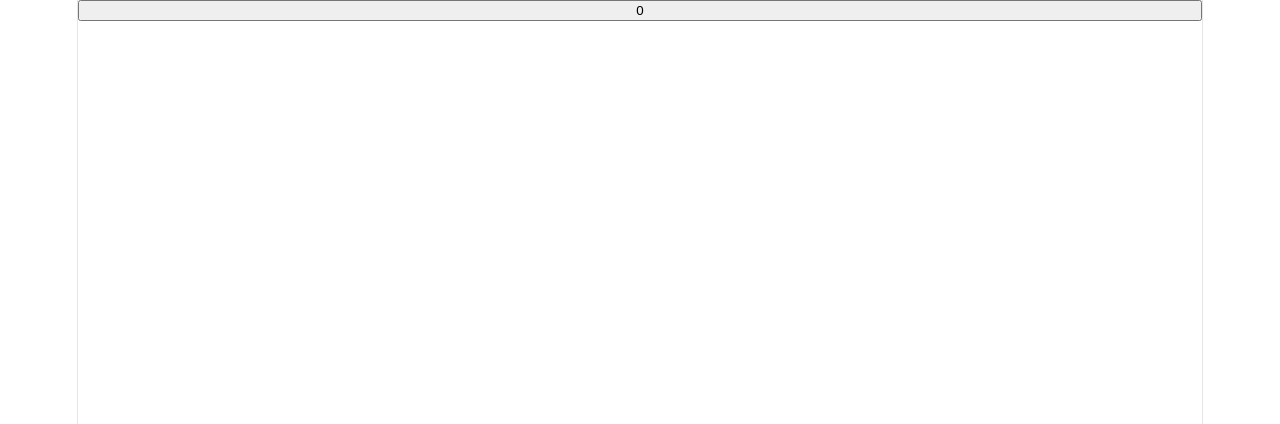
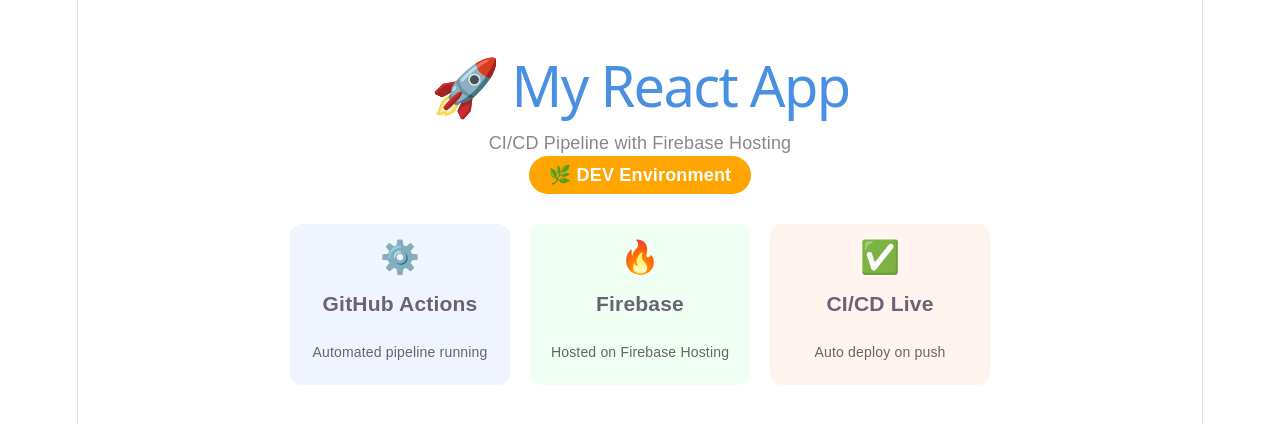
Before and after one commit to SoundaryaGWL/my-first-react-app, a React (Vite) app: page / in a window 1280 px wide. Shown: the top 424 px of the page. Built offline with nearby package versions, Linux system fonts and the light colour scheme.

Commit message:
test: dev deployment

```diff
--- a/src/App.jsx
+++ b/src/App.jsx
@@ -58,19 +58,66 @@
 //     </div>
 //   );
 // }
-import { useState, useEffect } from "react";
+// import { useState, useEffect } from "react";
 
+// function App() {
+//   const [count, setCount] = useState(0);
+
+//   useEffect(() => {
+//     console.log("Count changed:", count);
+//   }, [count]);
+
+//   return (
+//     <button onClick={() => setCount(count + 1)}>
+//       {count}
+//     </button>
+//   );
+// }
 function App() {
-  const [count, setCount] = useState(0);
+  return (
+    <div style={{ fontFamily: "Arial", textAlign: "center", padding: "40px" }}>
 
-  useEffect(() => {
-    console.log("Count changed:", count);
-  }, [count]);
+      {/* Header */}
+      <h1 style={{ color: "#4A90E2" }}>🚀 My React App</h1>
+      <p style={{ color: "#888" }}>CI/CD Pipeline with Firebase Hosting</p>
 
-  return (
-    <button onClick={() => setCount(count + 1)}>
-      {count}
-    </button>
-  );
+      {/* Environment Badge */}
+      <div style={{
+        display: "inline-block",
+        backgroundColor: "#FFA500",
+        color: "white",
+        padding: "6px 20px",
+        borderRadius: "20px",
+        fontWeight: "bold",
+        marginBottom: "30px"
+      }}>
+        🌿 DEV Environment
+      </div>
+
+      {/* Info Cards */}
+      <div style={{ display: "flex", justifyContent: "center", gap: "20px", flexWrap: "wrap" }}>
+
+        <div style={{ background: "#f0f4ff", borderRadius: "12px", padding: "20px", width: "180px" }}>
+          <div style={{ fontSize: "32px" }}>⚙️</div>
+          <h3>GitHub Actions</h3>
+          <p style={{ color: "#666", fontSize: "14px" }}>Automated pipeline running</p>
+        </div>
+
+        <div style={{ background: "#f0fff4", borderRadius: "12px", padding: "20px", width: "180px" }}>
+          <div style={{ fontSize: "32px" }}>🔥</div>
+          <h3>Firebase</h3>
+          <p style={{ color: "#666", fontSize: "14px" }}>Hosted on Firebase Hosting</p>
+        </div>
+
+        <div style={{ background: "#fff4f0", borderRadius: "12px", padding: "20px", width: "180px" }}>
+          <div style={{ fontSize: "32px" }}>✅</div>
+          <h3>CI/CD Live</h3>
+          <p style={{ color: "#666", fontSize: "14px" }}>Auto deploy on push</p>
+        </div>
+
+      </div>
+    </div>
+  )
 }
+
 export default App
```
